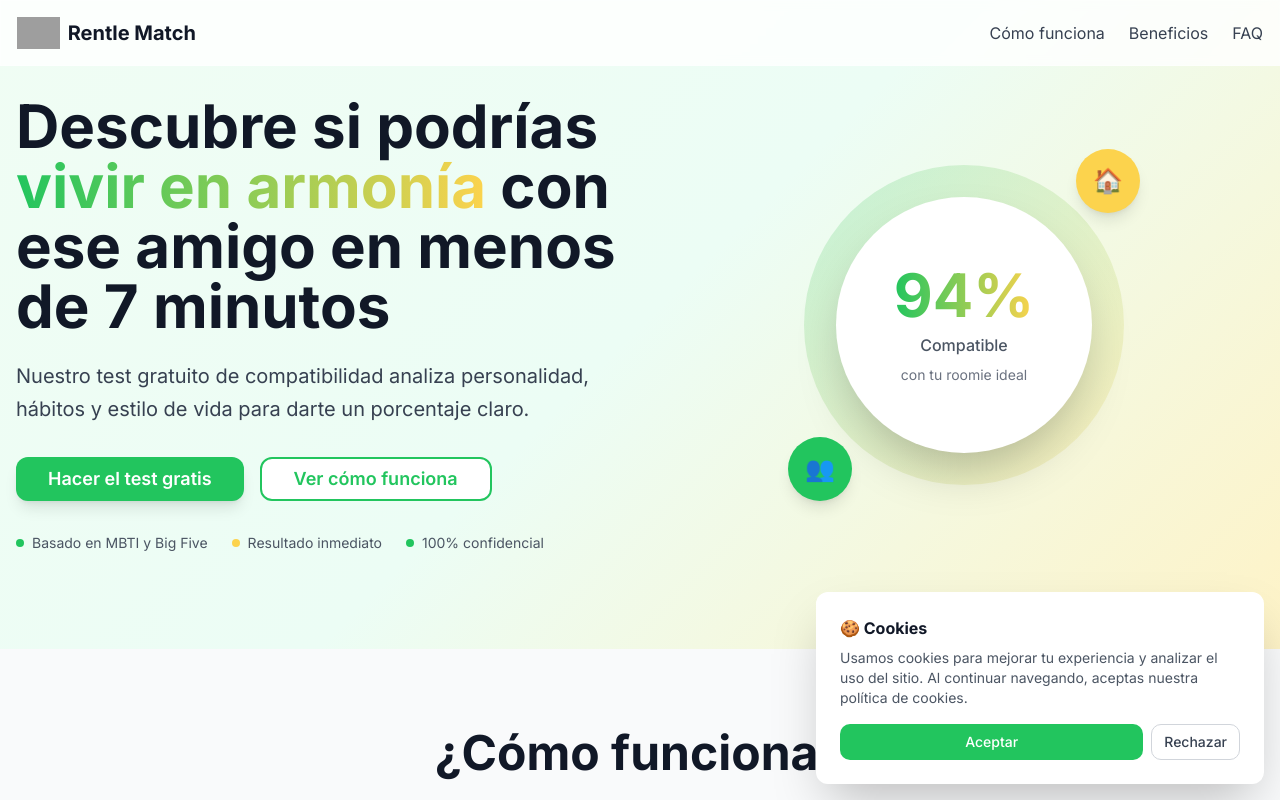
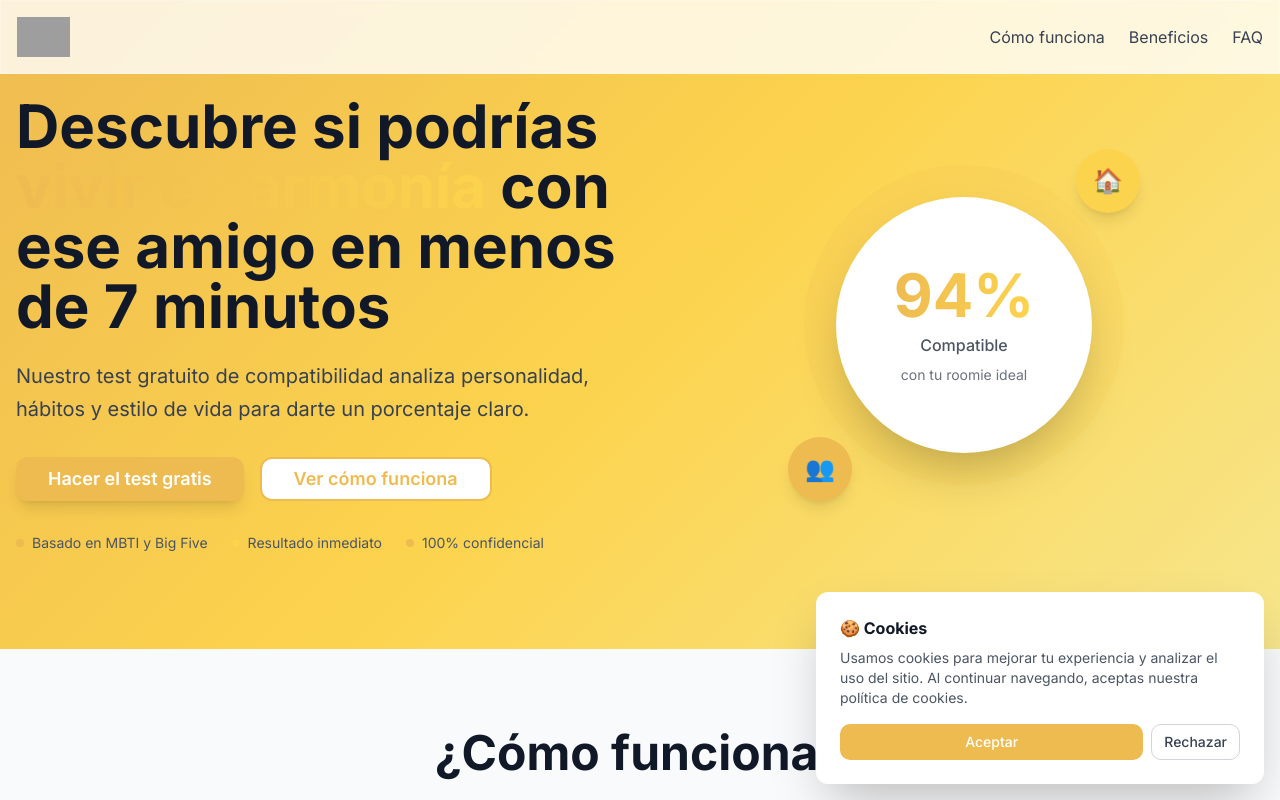
Before and after one commit to saubinaud/roomie-match-landing, a React (Vite) app: page / in a window 1280 px wide. Shown: the top 800 px of the page. Built offline with nearby package versions, Linux system fonts and the light colour scheme; grey boxes are pictures that could not be loaded.

Commit message:
Refactor: Update colors and hero title
Update the color scheme to use #EEBB51 and apply a gradient background. Remove "Rentle Match" text from the header title, leaving only the logo.

```diff
--- a/src/components/Header.tsx
+++ b/src/components/Header.tsx
@@ -6,13 +6,12 @@ const Header = () => {
     <header className="fixed top-0 w-full z-50 glass-effect">
       <div className="container mx-auto px-4 py-4">
         <div className="flex justify-between items-center">
-          <div className="flex items-center space-x-2">
+          <div className="flex items-center">
             <img
               src="https://rentle-tli.com/roomie-mvp/logos%20rentle-11.png"
               alt="Rentle Logo"
-              className="h-8 w-auto"
+              className="h-10 w-auto"
             />
-            <span className="text-xl font-bold text-gray-900">Rentle Match</span>
           </div>
           <nav className="hidden md:flex space-x-6">
             <a href="#como-funciona" className="text-gray-700 hover:text-primary transition-colors">Cómo funciona</a>
--- a/src/index.css
+++ b/src/index.css
@@ -14,7 +14,7 @@
     --popover: 0 0% 100%;
     --popover-foreground: 210 18% 12%;
 
-    --primary: 142 76% 36%;
+    --primary: 42 75% 62%;
     --primary-foreground: 0 0% 100%;
 
     --secondary: 220 14% 96%;
@@ -31,7 +31,7 @@
 
     --border: 220 13% 91%;
     --input: 220 13% 91%;
-    --ring: 142 76% 36%;
+    --ring: 42 75% 62%;
 
     --radius: 0.75rem;
 
@@ -52,7 +52,7 @@
     --card-foreground: 210 40% 98%;
     --popover: 210 18% 12%;
     --popover-foreground: 210 40% 98%;
-    --primary: 142 76% 36%;
+    --primary: 42 75% 62%;
     --primary-foreground: 0 0% 100%;
     --secondary: 217.2 32.6% 17.5%;
     --secondary-foreground: 210 40% 98%;
@@ -64,7 +64,7 @@
     --destructive-foreground: 210 40% 98%;
     --border: 217.2 32.6% 17.5%;
     --input: 217.2 32.6% 17.5%;
-    --ring: 142 76% 36%;
+    --ring: 42 75% 62%;
     --sidebar-background: 240 5.9% 10%;
     --sidebar-foreground: 240 4.8% 95.9%;
     --sidebar-primary: 224.3 76.3% 48%;
@@ -92,7 +92,7 @@
   }
 
   .hero-gradient {
-    background: linear-gradient(135deg, #F0FDF4 0%, #ECFDF5 50%, #FEF3C7 100%);
+    background: linear-gradient(135deg, #EEBB51 0%, #FCD34D 50%, #F7E68C 100%);
   }
 
   .glass-effect {
--- a/tailwind.config.ts
+++ b/tailwind.config.ts
@@ -26,7 +26,7 @@ export default {
 				background: 'hsl(var(--background))',
 				foreground: 'hsl(var(--foreground))',
 				primary: {
-					DEFAULT: '#22C55E',
+					DEFAULT: '#EEBB51',
 					foreground: '#FFFFFF'
 				},
 				secondary: {
```
